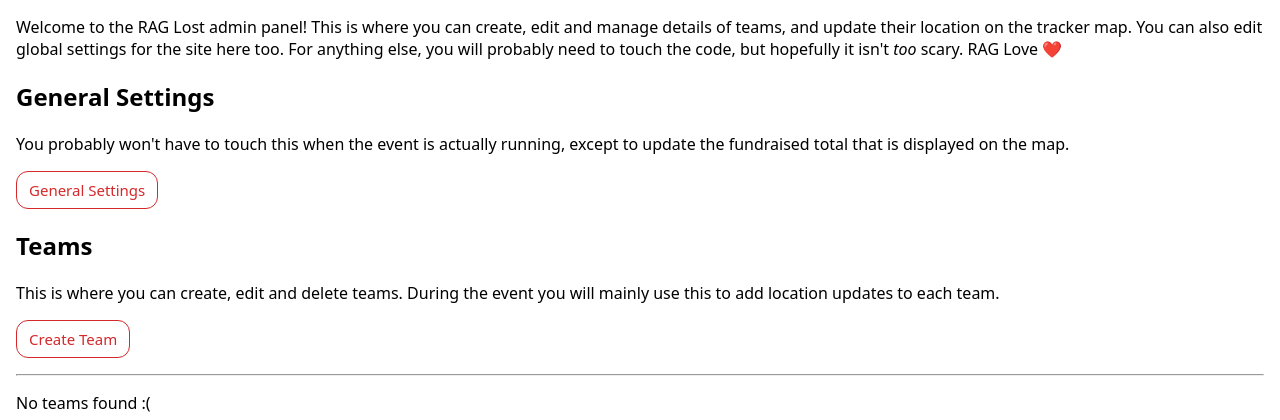
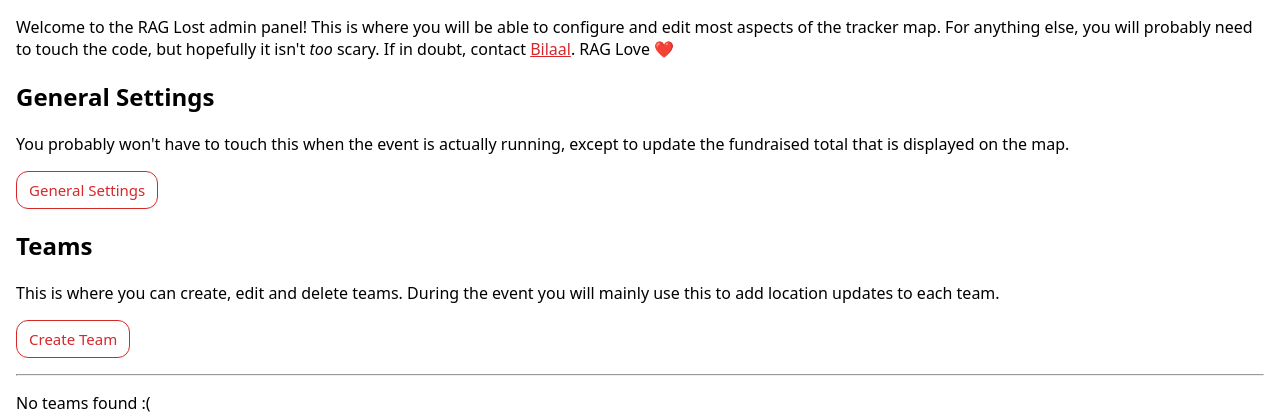
Before and after one commit to bilaalrashid/rag-lost, a PHP site: page /admin/index.php in a window 1280 px wide. Shown: the part 102-522 px from the top of the page. Run offline with PHP 8.4, Linux system fonts and the light colour scheme; the visitor is signed in with stand-in values (Sample User, id 1); data that the repository does not hold is empty; a stand-in replaces the project's code that opens the database connection; some libraries are stand-ins or nearby versions.

Commit message:
Update message at the top of the admin panel

```diff
--- a/public/admin/index.php
+++ b/public/admin/index.php
@@ -14,9 +14,9 @@
 			<div class="wrapper">
 				<p>
 					Welcome to the RAG Lost admin panel!
-					This is where you can create, edit and manage details of teams, and update their location on the tracker map.
-					You can also edit global settings for the site here too.
+					This is where you will be able to configure and edit most aspects of the tracker map.
 					For anything else, you will probably need to touch the code, but hopefully it isn't <i>too</i> scary.
+					If in doubt, contact <a href="mailto:bilaal@bilaal.co.uk">Bilaal</a>.
 					RAG Love ❤️
 				</p>
 				<div>
```
